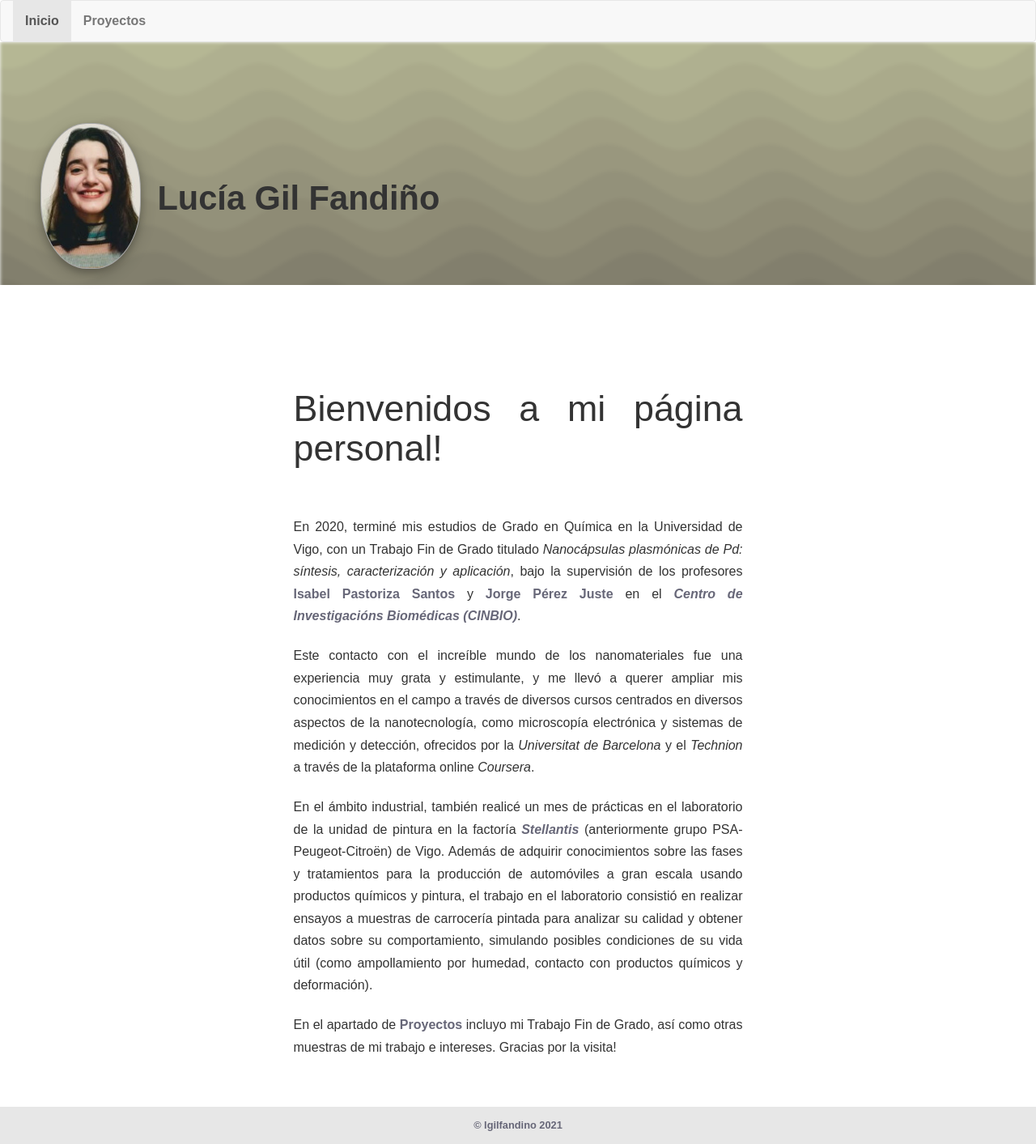
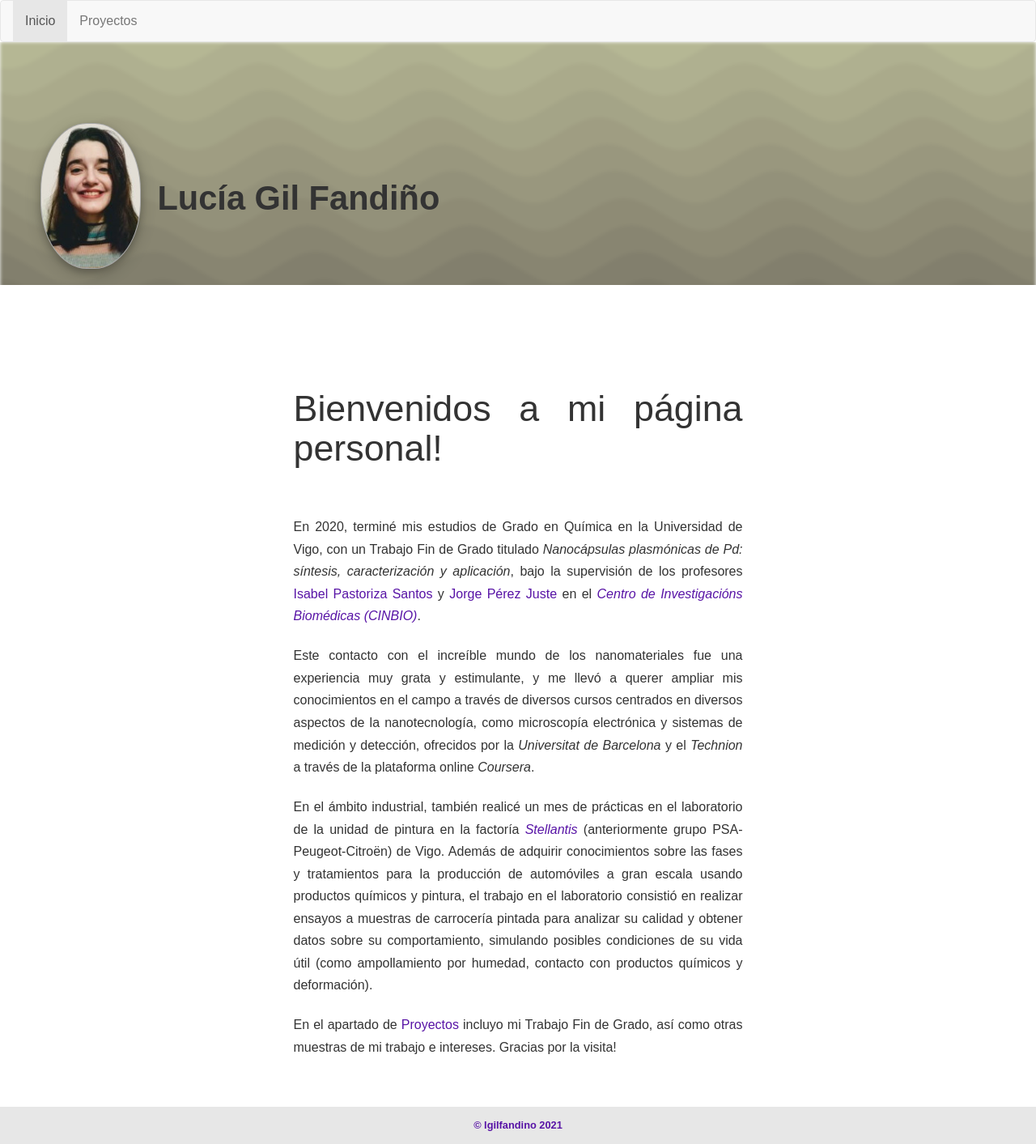
Before and after one commit to lgilfandino/lgilfandino.github.io, a Jekyll site: the page built from index.md, in a window 1280 px wide. Shown: the whole page at 81% size. Built offline with Jekyll 4.4.1, drawn with Linux system fonts in a browser that asks for light colours.

Commit message:
updated link colors, fixed horiz bar issue

```diff
--- a/_config.yml
+++ b/_config.yml
@@ -50,6 +50,7 @@ footnote: "© lgilfandino 2021"
 
 
 # configure here the favicons that appear below the front images
+social_icon_color: "#8263a6"
 social:
   - link: "https://www.linkedin.com/in/luciagilfandiño"
     icon_class: "fab fa-linkedin fa-3x"
--- a/_includes/blog_list.html
+++ b/_includes/blog_list.html
@@ -1,8 +1,5 @@
 <!-- given a collection name, shows all files that aren't in site.list_exclude -->
 <!-- in a 3-column format -->
-
-
-<div>
 
 
   {% assign sorted_posts = site[include.collection_name] | sort: "date" | reverse %}
@@ -74,5 +71,3 @@
 
   {% endunless %}
   {% endfor %}
-
-</div>
--- a/_includes/footer.html
+++ b/_includes/footer.html
@@ -1,5 +1,5 @@
 <footer class="footer-txt">
-  <div class="row">
+  <div>
     <div class="col-md-3"></div>
     <div class="col-md-6 text-center">
       <a href="/">{{ site.footnote }} {{ site.baseurl }}</a>
--- a/_layouts/frontpage.html
+++ b/_layouts/frontpage.html
@@ -26,7 +26,7 @@ layout: base
     <ul>
       {% for item in site.social %}
       <li>
-        <a href="{{ item.link }}"><i class="{{ item.icon_class }}" aria-hidden="true"></i></a>
+        <a href="{{ item.link }}" style="color: {{ site.social_icon_color }};"><i class="{{ item.icon_class }}" aria-hidden="true"></i></a>
       </li>
       {% endfor %}
     </ul>
--- a/_layouts/list.html
+++ b/_layouts/list.html
@@ -12,7 +12,9 @@ layout: base
     </div>
     <div class="col-md-2"></div>
   </div>
-</div>
+
 
 <!-- list collection contents as per blog_list script -->
 {% include blog_list.html collection_name=page.collection %}
+
+</div>
--- a/css/main.css
+++ b/css/main.css
@@ -1,6 +1,6 @@
 :root {
   --textcolor: #333;
-  --linkcolor: #676778;
+  --linkcolor: #5814a6; /* #676778; */
   --lightbg: #e7e7e7;
   --midlightbg: #a7a7a7;
   --middarkbg: #707070;
@@ -45,7 +45,7 @@ p {
 
 a {
     text-decoration: none;
-    font-weight: 600;
+    /* font-weight: 600; */
     color: var(--linkcolor);
 }
 
```
